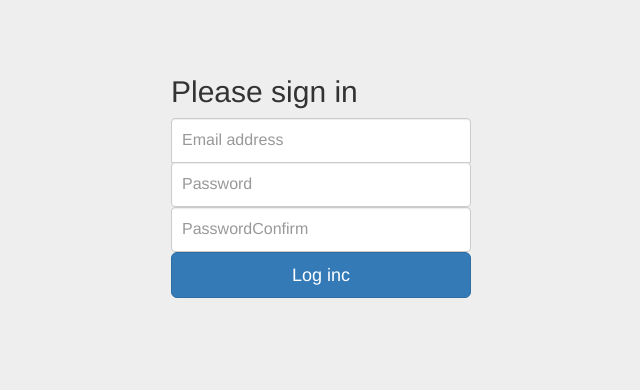
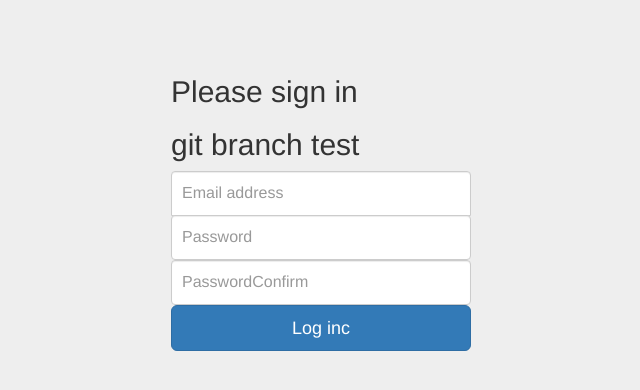
Before and after one commit to shinyooon/jquery-study, a plain HTML site: page view/login.html in a window 1280 px wide. Shown: the whole page, without its empty margins (319-959 px from the left). Drawn offline with Linux system fonts and the light colour scheme.

Commit message:
3주차 branch test

```diff
--- a/view/login.html
+++ b/view/login.html
@@ -13,6 +13,7 @@
 <div class="container">
 	<form class="form-signin">
 		<h2 class="form-signin-heading">Please sign in</h2>
+		<h2>git branch test</h2>
 		<label for="inputEmail" class="sr-only">Email address</label>
 		<input type="email" id="inputEmail" class="form-control inputs" placeholder="Email address">
 		<label for="inputPassword" class="sr-only">Passwrod</label>
```
